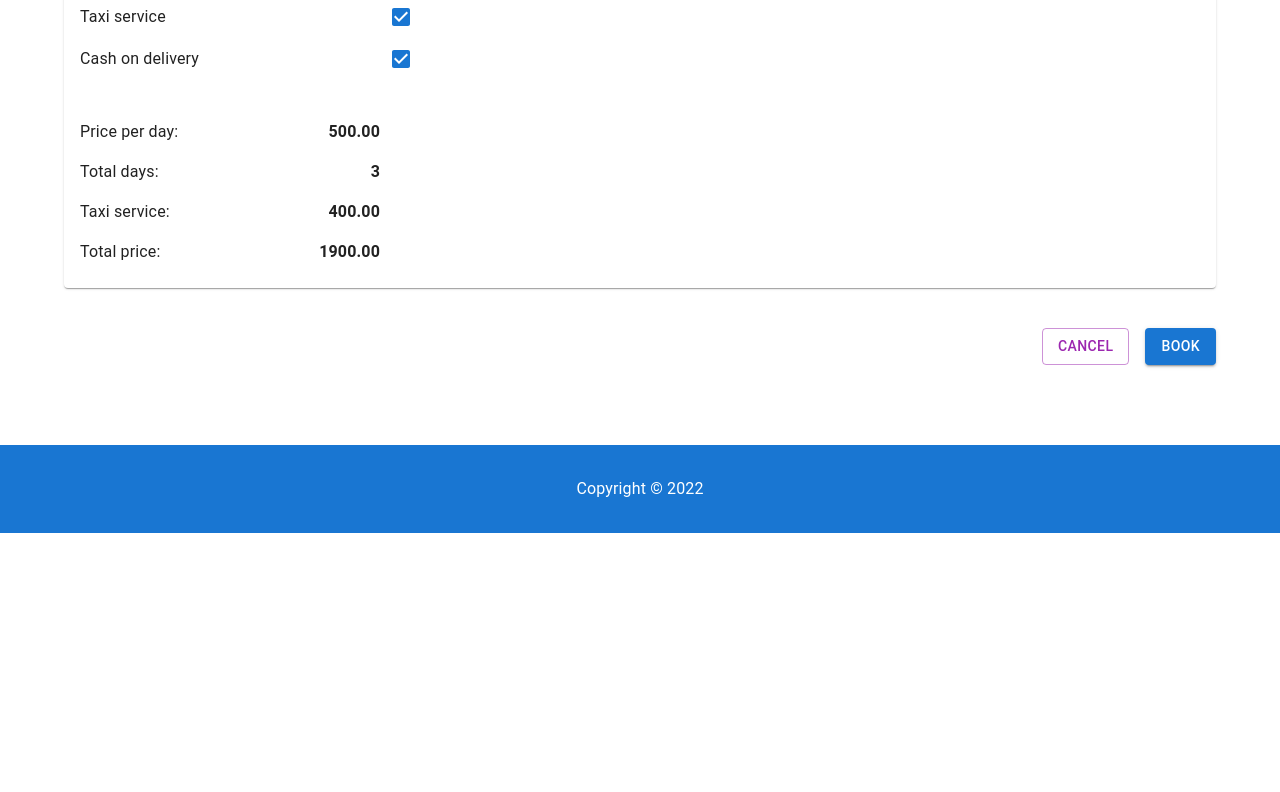
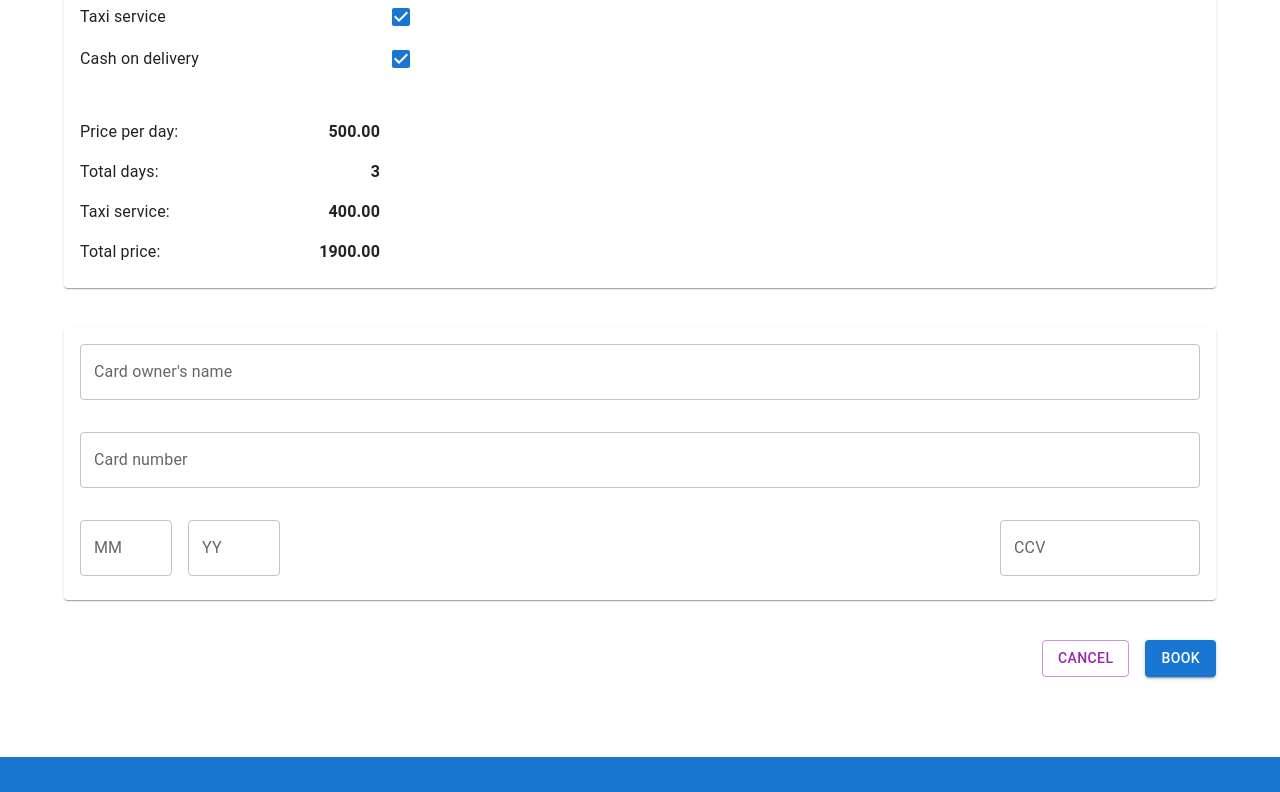
Before and after one commit to LassazVegaz/Hotel-Reservation-System, a React (Create React App) app in the folder frontend/: page / in a window 1280 px wide. Shown: the part 510-1302 px from the top of the page. Before the commit the page ends 1043 px from the top, so only its background shows below. Built offline with nearby package versions, Linux system fonts and the light colour scheme.

Commit message:
credit card form

```diff
--- a/frontend/src/pages/BookingPage/BookingForm.tsx
+++ b/frontend/src/pages/BookingPage/BookingForm.tsx
@@ -1,10 +1,15 @@
 import { Box, Button } from "@mui/material";
 import { BookingSlectionForm } from "./BookingSelectionForm";
+import { CreditCardForm } from "./CreditCardForm";
 
 export const BookingForm = () => {
 	return (
 		<Box mt={5}>
 			<BookingSlectionForm />
+
+			<Box my={5}>
+				<CreditCardForm />
+			</Box>
 
 			<Box mt={5} display="flex" justifyContent="flex-end">
 				<Button
--- /dev/null
+++ b/frontend/src/pages/BookingPage/CreditCardForm.tsx
@@ -0,0 +1,38 @@
+import { Box, Card, CardContent, TextField } from "@mui/material";
+
+export const CreditCardForm = () => {
+	return (
+		<Box component="form">
+			<Card>
+				<CardContent
+					sx={{
+						display: "flex",
+						flexDirection: "column",
+						rowGap: 4,
+					}}
+				>
+					<TextField label="Card owner's name" />
+					<TextField label="Card number" />
+
+					<Box display="flex" justifyContent="space-between">
+						<Box
+							display="flex"
+							justifyContent="space-between"
+							columnGap={2}
+							width={200}
+						>
+							<TextField label="MM" />
+							<TextField label="YY" />
+						</Box>
+						<TextField
+							sx={{
+								width: 200,
+							}}
+							label="CCV"
+						/>
+					</Box>
+				</CardContent>
+			</Card>
+		</Box>
+	);
+};
```
